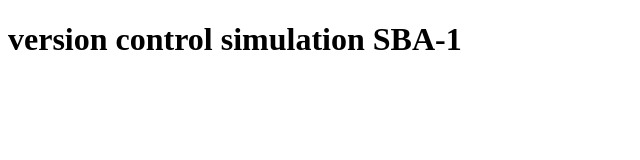
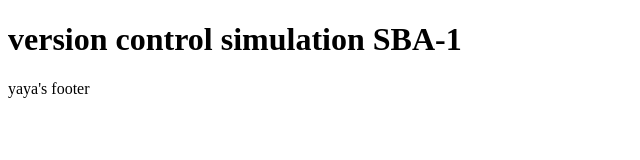
Before and after one commit to Yahia89/version-control-simulation-Yahia, a plain HTML site: page index.html in a window 1280 px wide. Shown: the whole page, without its empty margins (0-640 px from the left). Drawn offline with Linux system fonts and the light colour scheme.

Commit message:
Added footer section to index.html

```diff
--- a/index.html
+++ b/index.html
@@ -7,5 +7,6 @@
 </head>
 <body>
     <h1>version control simulation SBA-1</h1>
+    <footer><p>yaya's footer</p></footer>
 </body>
 </html>
```
